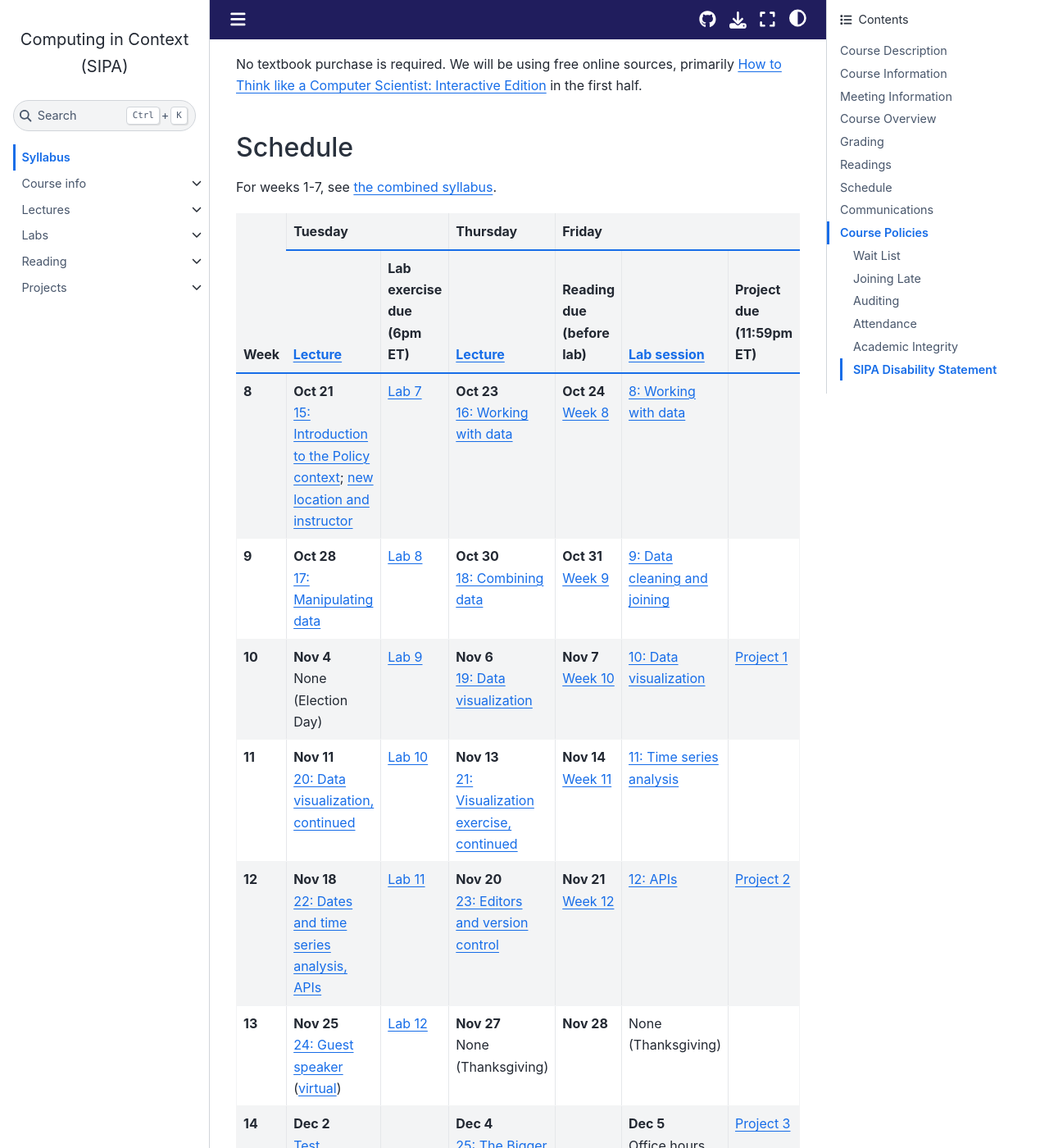
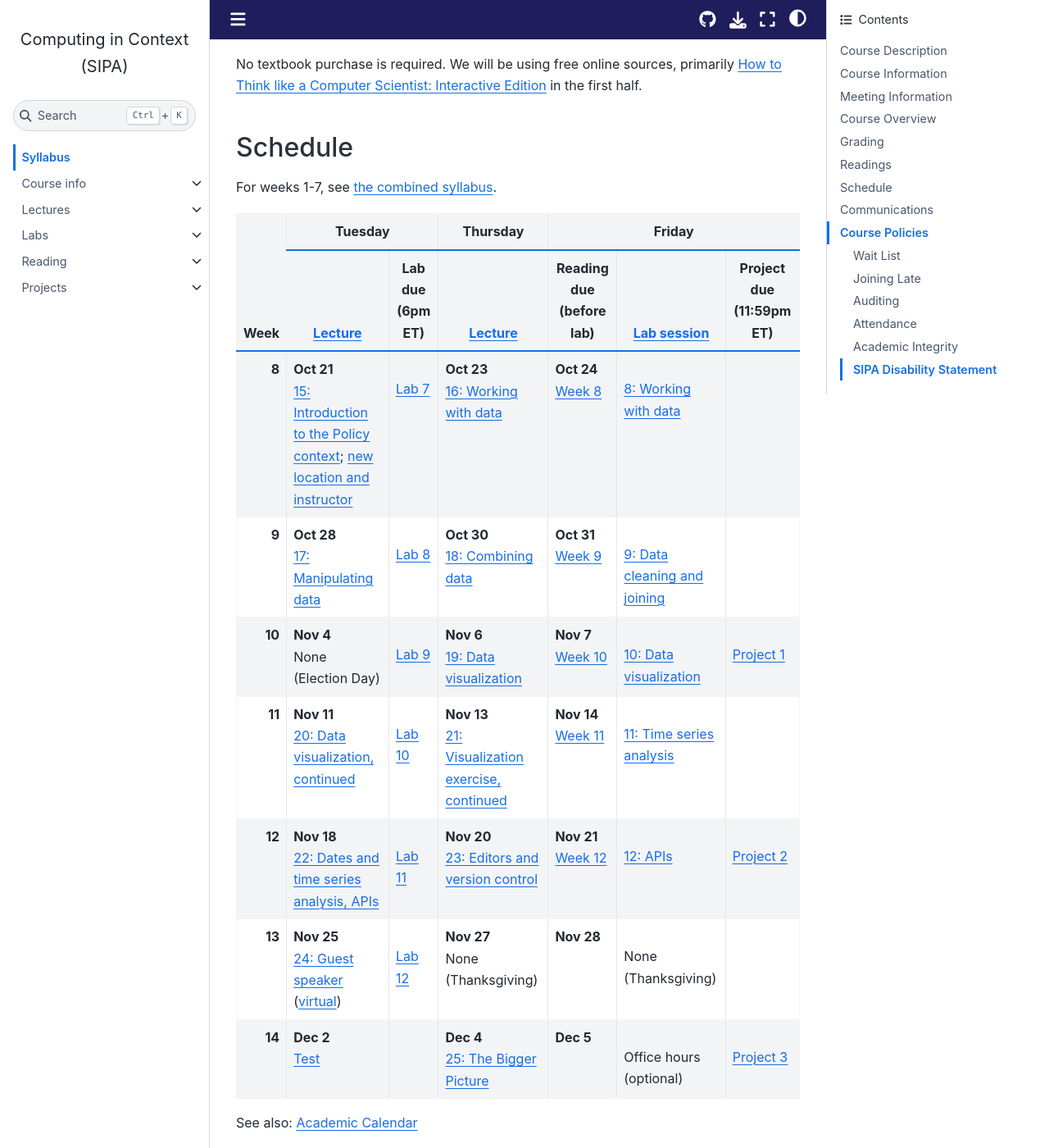
Before and after one commit to afeld/computing-in-context, a Jupyter Book: the page built from index.md, in a window 1280 px wide and 1400 px high, scrolled down 4476 px. Shown: the whole window at 82% size. Built offline with Jupyter Book 1.0.4 settings and Sphinx 7.4.7 and the Sphinx Book theme 1.1.4, drawn with Linux system fonts in a browser that asks for light colours; pages that are not in the unit, such as notebooks, are missing from menus; comment, search, counter and statistics services are not loaded.

Commit message:
schedule: make it clearer the dates apply to multiple columns

```diff
--- a/_static/styles.css
+++ b/_static/styles.css
@@ -37,3 +37,24 @@
     }
   }
 }
+
+.schedule {
+  th {
+    text-align: center;
+  }
+  /* week numbers */
+  th[scope="row"] {
+    text-align: right;
+  }
+
+  /* columns without dates */
+  td:nth-child(3),
+  td:nth-child(6),
+  td:nth-child(7) {
+    padding-top: 2rem;
+  }
+
+  time {
+    font-weight: bold;
+  }
+}
--- a/src/schedule.html
+++ b/src/schedule.html
@@ -1,5 +1,5 @@
 <!-- https://www.w3.org/WAI/tutorials/tables/irregular/#table-with-two-tier-headers -->
-<table class="table">
+<table class="table schedule">
   <col />
   <colgroup span="2"></colgroup>
   <colgroup></colgroup>
@@ -13,7 +13,7 @@
     </tr>
     <tr>
       <th scope="col"><a href="#meeting-information">Lecture</a></th>
-      <th scope="col">Lab exercise due (6pm ET)</th>
+      <th scope="col">Lab due (6pm ET)</th>
       <th scope="col"><a href="#meeting-information">Lecture</a></th>
       <th scope="col">Reading due (before lab)</th>
       <th scope="col"><a href="#meeting-information">Lab session</a></th>
@@ -22,9 +22,9 @@
   </thead>
   <tbody>
     <tr>
-      <th scope="col">8</th>
+      <th scope="row">8</th>
       <td>
-        <strong>Oct 21</strong><br />
+        <time datetime="2025-10-21">Oct 21</time><br />
         <a href="lecture_15.ipynb">15: Introduction to the Policy context</a>;
         <a href="#meeting-information">new location and instructor</a>
       </td>
@@ -35,11 +35,11 @@
         >
       </td>
       <td>
-        <strong>Oct 23</strong><br />
+        <time datetime="2025-10-23">Oct 23</time><br />
         <a href="lecture_16.ipynb">16: Working with data</a>
       </td>
       <td>
-        <strong>Oct 24</strong><br />
+        <time datetime="2025-10-24">Oct 24</time><br />
         <a href="week_8.md">Week 8</a>
       </td>
       <td>
@@ -48,18 +48,18 @@
       <td></td>
     </tr>
     <tr>
-      <th scope="col">9</th>
+      <th scope="row">9</th>
       <td>
-        <strong>Oct 28</strong><br />
+        <time datetime="2025-10-28">Oct 28</time><br />
         <a href="lecture_17.ipynb">17: Manipulating data</a>
       </td>
       <td><a href="lab_8.ipynb">Lab 8</a></td>
       <td>
-        <strong>Oct 30</strong><br />
+        <time datetime="2025-10-30">Oct 30</time><br />
         <a href="lecture_18.ipynb">18: Combining data</a>
       </td>
       <td>
-        <strong>Oct 31</strong><br />
+        <time datetime="2025-10-31">Oct 31</time><br />
         <a href="week_9.md">Week 9</a>
       </td>
       <td>
@@ -68,18 +68,18 @@
       <td></td>
     </tr>
     <tr>
-      <th scope="col">10</th>
+      <th scope="row">10</th>
       <td>
-        <strong>Nov 4</strong><br />
+        <time datetime="2025-11-04">Nov 4</time><br />
         None (Election Day)
       </td>
       <td><a href="lab_9.ipynb">Lab 9</a></td>
       <td>
-        <strong>Nov 6</strong><br />
+        <time datetime="2025-11-06">Nov 6</time><br />
         <a href="lecture_19.ipynb">19: Data visualization</a>
       </td>
       <td>
-        <strong>Nov 7</strong><br />
+        <time datetime="2025-11-07">Nov 7</time><br />
         <a href="week_10.md">Week 10</a>
       </td>
       <td>
@@ -88,18 +88,18 @@
       <td><a href="project_1.md">Project 1</a></td>
     </tr>
     <tr>
-      <th scope="col">11</th>
+      <th scope="row">11</th>
       <td>
-        <strong>Nov 11</strong><br />
+        <time datetime="2025-11-11">Nov 11</time><br />
         <a href="lecture_20.ipynb">20: Data visualization, continued</a>
       </td>
       <td><a href="lab_10.ipynb">Lab 10</a></td>
       <td>
-        <strong>Nov 13</strong><br />
+        <time datetime="2025-11-13">Nov 13</time><br />
         <a href="lecture_21.ipynb">21: Visualization exercise, continued</a>
       </td>
       <td>
-        <strong>Nov 14</strong><br />
+        <time datetime="2025-11-14">Nov 14</time><br />
         <a href="week_11.md">Week 11</a>
       </td>
       <td>
@@ -108,18 +108,18 @@
       <td></td>
     </tr>
     <tr>
-      <th scope="col">12</th>
+      <th scope="row">12</th>
       <td>
-        <strong>Nov 18</strong><br />
+        <time datetime="2025-11-18">Nov 18</time><br />
         <a href="lecture_22.ipynb">22: Dates and time series analysis, APIs</a>
       </td>
       <td><a href="lab_11.ipynb">Lab 11</a></td>
       <td>
-        <strong>Nov 20</strong><br />
+        <time datetime="2025-11-20">Nov 20</time><br />
         <a href="lecture_23.ipynb">23: Editors and version control</a>
       </td>
       <td>
-        <strong>Nov 21</strong><br />
+        <time datetime="2025-11-21">Nov 21</time><br />
         <a href="week_12.md">Week 12</a>
       </td>
       <td>
@@ -128,9 +128,9 @@
       <td><a href="project_2.md">Project 2</a></td>
     </tr>
     <tr>
-      <th scope="col">13</th>
+      <th scope="row">13</th>
       <td>
-        <strong>Nov 25</strong><br />
+        <time datetime="2025-11-25">Nov 25</time><br />
         <a href="lecture_24.md">24: Guest speaker</a> (<a
           href="https://courseworks2.columbia.edu/courses/230821/external_tools/72338"
           >virtual</a
@@ -138,29 +138,26 @@
       </td>
       <td><a href="lab_12.ipynb">Lab 12</a></td>
       <td>
-        <strong>Nov 27</strong><br />
+        <time datetime="2025-11-27">Nov 27</time><br />
         None (Thanksgiving)
       </td>
-      <td><strong>Nov 28</strong></td>
+      <td><time datetime="2025-11-28">Nov 28</time></td>
       <td>None (Thanksgiving)</td>
       <td></td>
     </tr>
     <tr>
-      <th scope="col">14</th>
+      <th scope="row">14</th>
       <td>
-        <strong>Dec 2</strong><br />
+        <time datetime="2025-12-02">Dec 2</time><br />
         <a href="test.md">Test</a>
       </td>
       <td></td>
       <td>
-        <strong>Dec 4</strong><br />
+        <time datetime="2025-12-04">Dec 4</time><br />
         <a href="lecture_25.ipynb">25: The Bigger Picture</a>
       </td>
-      <td></td>
-      <td>
-        <strong>Dec 5</strong><br />
-        Office hours (optional)
-      </td>
+      <td><time datetime="2025-12-05">Dec 5</time></td>
+      <td>Office hours (optional)</td>
       <td><a href="project_3.md">Project 3</a></td>
     </tr>
   </tbody>
```
